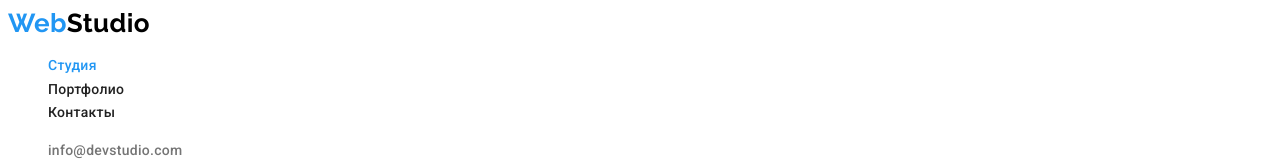
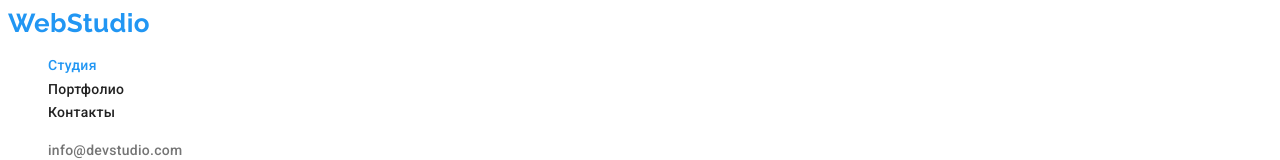
Before and after one commit to Kotvytska/goit-markup-hw-02, a plain HTML site: page index.html in a window 1280 px wide. In both pictures the pointer is over the link 79 px from the left and 23 px from the top of the page. Shown: the top 160 px of the page. Drawn offline with Linux system fonts and the light colour scheme.

Commit message:
Добавляет эффект лого

```diff
--- a/css/style.css
+++ b/css/style.css
@@ -42,6 +42,10 @@ ul {
   font-weight: var(--font-weight-title);
   font-size: 26px;
   line-height: 1.2;
+}
+.logo:hover,
+.logo:focus {
+  color: var(--accent-color);
 }
 .decoration {
   color: var(--accent-color);
```
